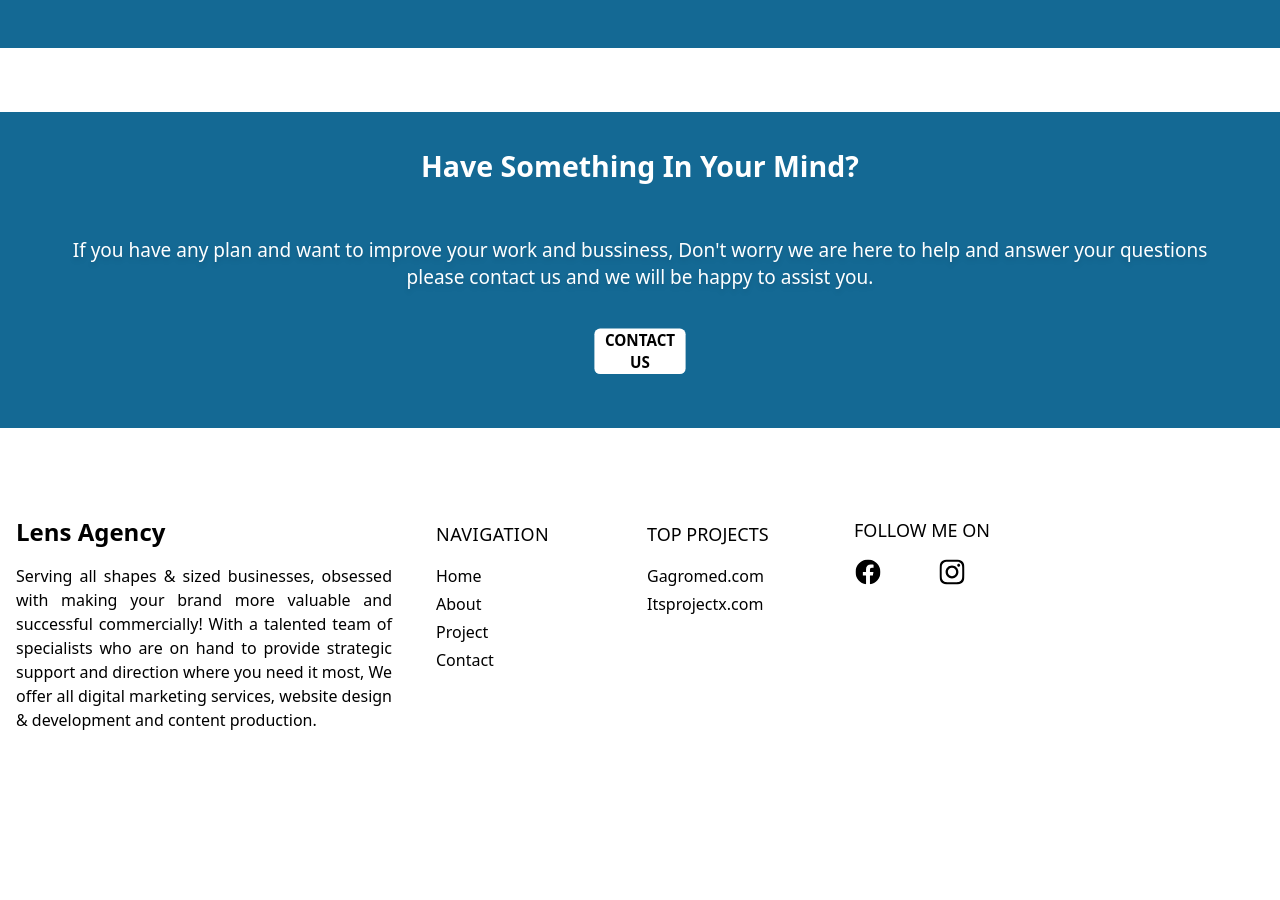
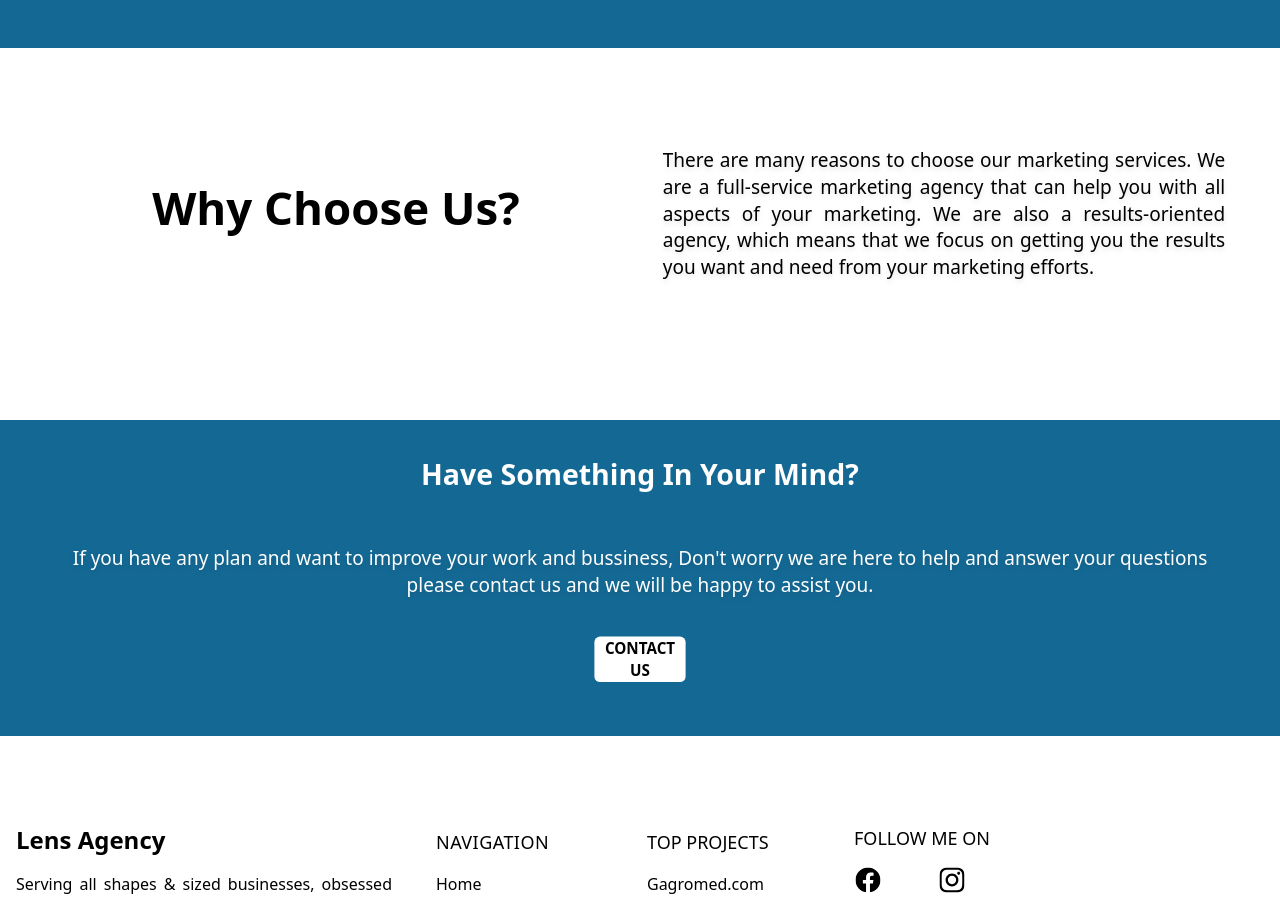
Before and after one commit to HarmanSoftware/LaCorsicaWebpage, a React (Create React App) app: page / in a window 1280 px wide. Shown: the part 1120-2020 px from the top of the page. Before the commit the page ends 1908 px from the top, so only its background shows below. Built offline with nearby package versions, Linux system fonts and the light colour scheme.

Commit message:
feat: New feature inserted to home page

```diff
--- a/src/Pages/Home.js
+++ b/src/Pages/Home.js
@@ -27,6 +27,18 @@ export default function Home() {
 
         <br></br>
 
+       <div className='grid grid-cols-2 mt-12 text-center scale-95 hover:scale-100 ease-in-out duration-500' id="aboutme-div">
+       <div className=''>
+       <h2 className='container mx-auto text-center font-semibold text-5xl mt-16'>Why Choose Us?</h2>
+       </div>
+       <div id="aboutme-txt-div" className='container mx-auto p-6 text-justify text-xl rounded-lg drop-shadow-md'>
+       There are many reasons to choose our marketing services. We are a full-service marketing agency that can help you with all aspects of your marketing. We are also a results-oriented agency, which means that we focus on getting you the results you want and need from your marketing efforts.
+       </div>
+       </div>
+       <br></br>
+       <br></br>
+        <br></br>
+
         <div className='bg-[#146994] text-white mt-10 pt-4 pb-12 text-center' id="aboutme-div">
        <div className='scale-95 hover:scale-100 ease-in-out duration-500'>
        <h2 className='container mx-auto text-center font-semibold text-3xl mb-4 mt-4'>Have Something In Your Mind?</h2>
```
